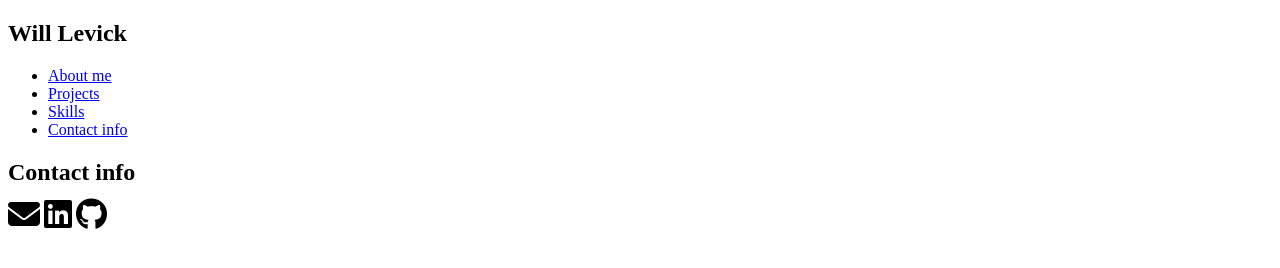
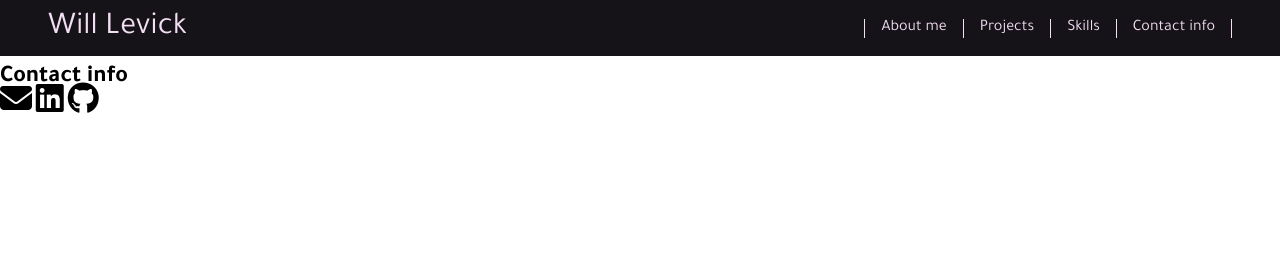
Before and after one commit to willl22/portfolio-website, a plain HTML site: page contact.html in a window 1280 px wide. Drawn offline with Linux system fonts and the light colour scheme.

Commit message:
add nav styling

```diff
--- a/contact.html
+++ b/contact.html
@@ -5,13 +5,14 @@
         <meta charset="UTF-8">
         <meta name="viewport" content="width = device-width, initial-scale = 1.0">
         <link rel="stylesheet" href="./styles.css">
+        <link href="https://fonts.googleapis.com/css2?family=Tajawal:wght@400;700&display=swap" rel="stylesheet">
         <script src="script.js" defer></script>
         <script src="https://kit.fontawesome.com/655ef3e0c7.js" crossorigin="anonymous"></script>
     </head>
     <body>
         <header>
+            <h1>Will Levick</h1>
             <nav>
-              <h1>Will Levick</h1>
               <ul>
                 <li><a href="./index.html">About me</a></li>
                 <li><a href="./index.html#projects">Projects</a></li>
--- a/styles.css
+++ b/styles.css
@@ -0,0 +1,65 @@
+/*reset margins and padding*/
+* {
+    margin: 0;
+    padding: 0;
+}
+
+/*universal styles*/
+html {
+    font-size: 16px;
+    font-family: 'Tajawal', sans-serif;
+}
+
+/*Nav bar styles*/
+header {
+    position: fixed;
+    display: flex;
+    height: 3.5rem;
+    width: 100%;
+    justify-content: space-between;
+    align-items: center;
+    background-color: rgb(22, 19, 24);
+}
+
+header h1 {
+    margin-left: 3rem;
+    color: rgb(242, 223, 243);
+    font-weight: 400;
+}
+
+nav {
+    display: flex;
+    margin-right: 3rem;
+}
+
+nav ul {
+    list-style: none;
+    display: flex;
+}
+
+nav ul li {
+    border-left: solid rgb(242, 223, 243) 1px;
+}
+
+nav ul li:nth-child(4) {
+    border-right: solid rgb(242, 223, 243) 1px;
+}
+
+nav a {
+    color: rgb(242, 223, 243);
+    text-decoration: none;
+    padding: 0 1rem;
+}
+
+nav a:hover {
+    background-color: rgb(242, 223, 243);
+    color: rgb(22, 19, 24);
+}
+
+
+
+
+/*Main styles*/
+main {
+    padding-top: 4rem;
+}
```
Also changed, not shown: index.html (+2 -1 lines).
